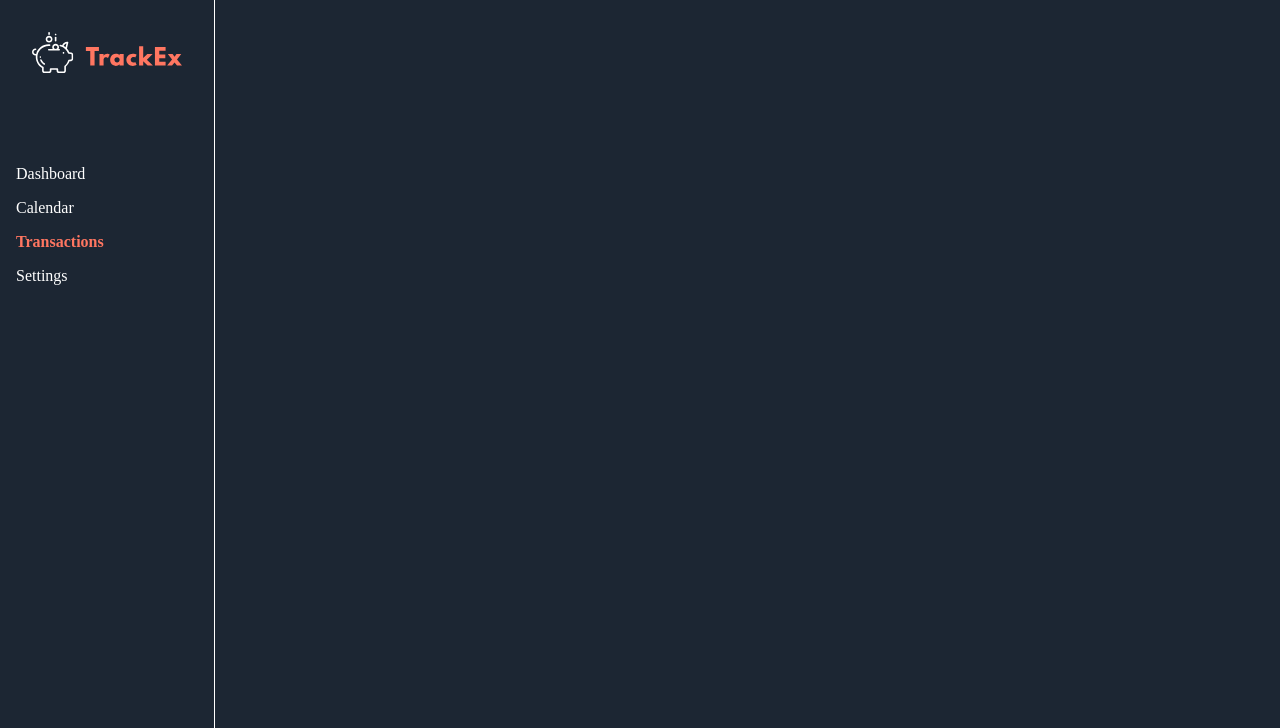
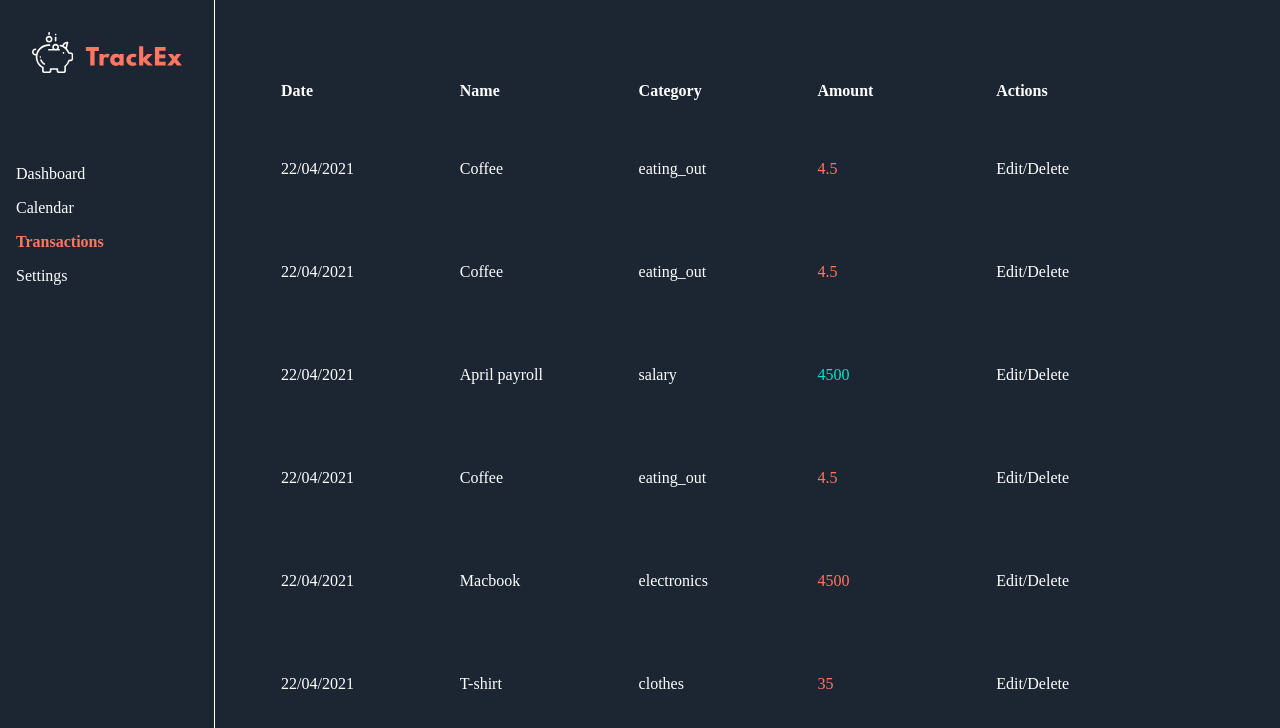
Before and after one commit to letiescanciano/trackex-app-mitxpro-03, a React (Create React App) app: page / in a window 1280 px wide. Shown: the top 728 px of the page. Built offline with nearby package versions, Linux system fonts and the light colour scheme.

Commit message:
Week 14 - Transaction List

```diff
--- a/src/App.jsx
+++ b/src/App.jsx
@@ -1,24 +1,146 @@
 import "./App.css";
+import styled from "styled-components";
 
 import { NavBar } from "./components/NavBar";
+
+const data = [
+  {
+    id: 0,
+    date: "22/04/2021",
+    name: "Coffee",
+    category: "eating_out",
+    amount: 4.5,
+    type: "expense",
+  },
+  {
+    id: 1,
+    date: "22/04/2021",
+    name: "Coffee",
+    category: "eating_out",
+    amount: 4.5,
+    type: "expense",
+  },
+  {
+    id: 2,
+    date: "22/04/2021",
+
+    name: "April payroll",
+    category: "salary",
+    amount: 4500,
+    type: "income",
+  },
+  {
+    id: 3,
+    date: "22/04/2021",
+
+    name: "Coffee",
+    category: "eating_out",
+    amount: 4.5,
+    type: "expense",
+  },
+  {
+    id: 4,
+    date: "22/04/2021",
+    name: "Macbook",
+    category: "electronics",
+    amount: 4500,
+    type: "expense",
+  },
+  {
+    id: 5,
+    date: "22/04/2021",
+    name: "T-shirt",
+    category: "clothes",
+    amount: 35,
+    type: "expense",
+  },
+];
+
+const Table = styled.table`
+  width: 80%;
+  padding: 64px;
+  text-align: left;
+`;
+
+const HeadCell = styled.th`
+  padding: 16px 0;
+  width: 20%;
+`;
+
+const TableCell = styled.td`
+  padding: 8px 0;
+  width: 20%;
+`;
+//  color: ${(props) => {
+//   console.log("props", props);
+//   switch (props.type) {
+//     case "expense":
+//       return "red";
+//     case "income":
+//       return "green";
+//     default:
+//       return "inherit";
+//   }
+//  }};
+
+const Amount = styled.p`
+  color: ${(props) => (props.type === "expense" ? "#FF7661" : "#00E4C6")};
+`;
+
+// const ExpenseCell = styled.td`
+//   padding: 8px 0;
+//   width: 20%;
+//   color: red;
+// `;
+// const IncomeCell = styled.td`
+//   padding: 8px 0;
+//   width: 20%;
+//   color: green;
+// `;
+
 function App() {
+  // const amountCell = (transaction) => {
+  //   // switch(transaction.type)
+  //   return transaction.type === "expense" ? (
+  //     <ExpenseCell> {transaction.amount} </ExpenseCell>
+  //   ) : (
+  //     <IncomeCell> {transaction.amount} </IncomeCell>
+  //   );
+  // };
+
   return (
     <div className='layout'>
       <NavBar />
-      {/* <Main>
-        <Filters>
-          <FilterType>Category</FilterType>
-          <FilterType>Type</FilterType>
-        </Filters>
-        <SearchBar></SearchBar>
-        <Button>Add transaction</Button>
-        <Table>
-          <TableHeader>
+      <Table>
+        <thead>
+          <tr>
+            <HeadCell>Date</HeadCell>
+            <HeadCell>Name</HeadCell>
+            <HeadCell>Category</HeadCell>
+            <HeadCell>Amount</HeadCell>
+            <HeadCell>Actions</HeadCell>
+          </tr>
+        </thead>
+        <tbody>
+          {data.map((transaction) => {
+            /* console.log("transaction", transaction); */
+            return (
+              <tr key={transaction.id}>
+                <TableCell>{transaction.date}</TableCell>
+                <TableCell>{transaction.name}</TableCell>
+                <TableCell>{transaction.category}</TableCell>
+                <TableCell>
+                  <Amount type={transaction.type}>{transaction.amount}</Amount>
+                </TableCell>
 
-          </TableHeader>
+                {/* {amountCell(transaction)} */}
 
-        </Table>
-      </Main> */}
+                <TableCell>Edit/Delete</TableCell>
+              </tr>
+            );
+          })}
+        </tbody>
+      </Table>
     </div>
   );
 }
```
